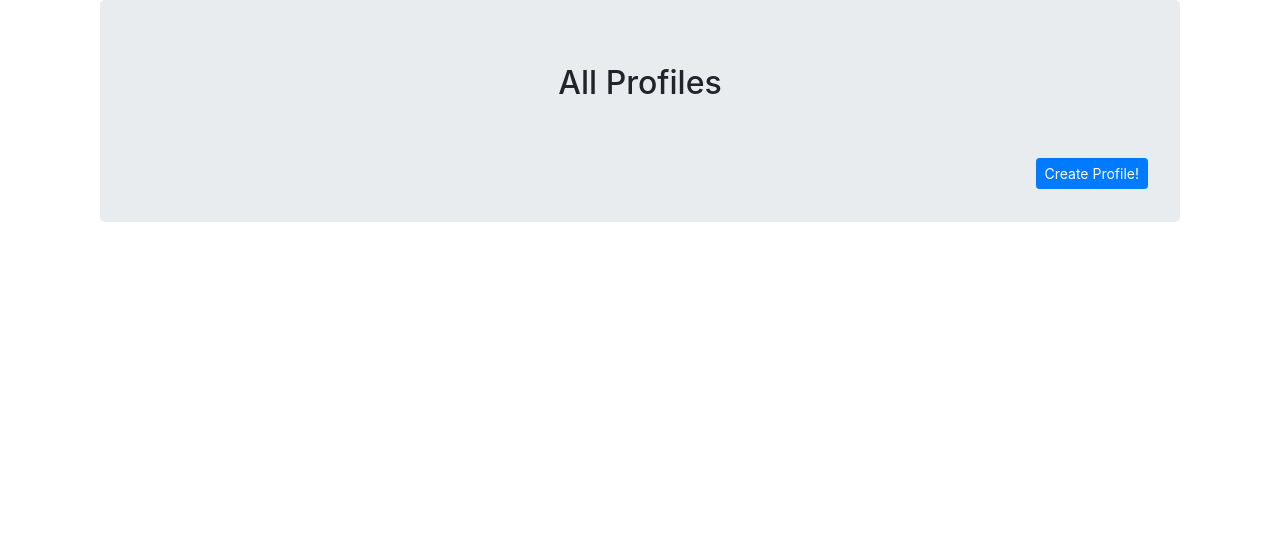
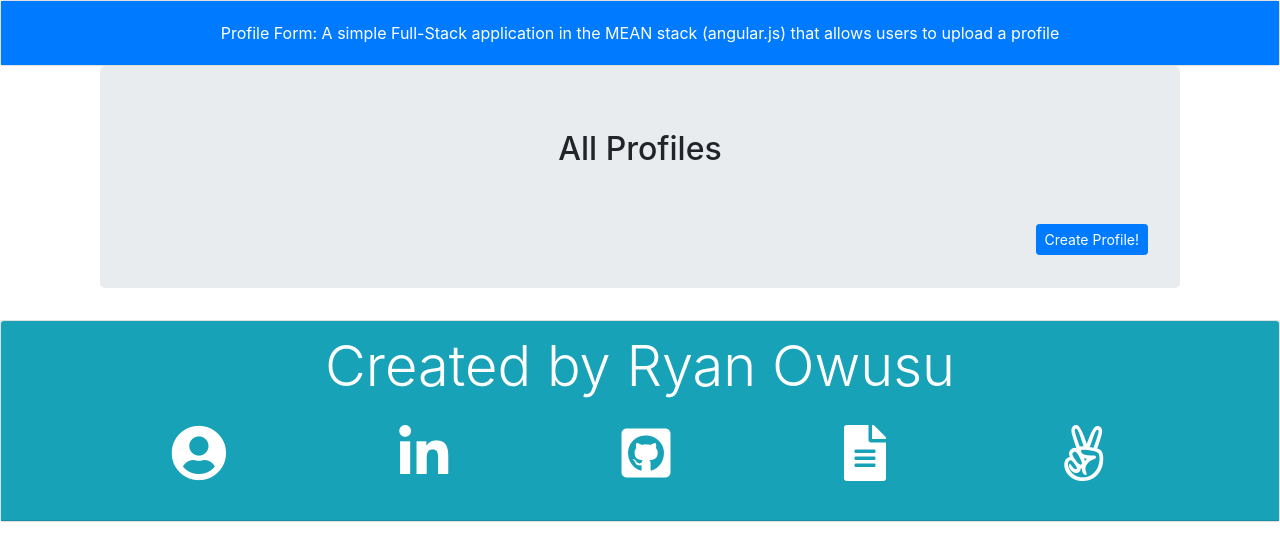
Before and after one commit to rnowusu/profile-form, a website: page front_end/index.html in a window 1280 px wide. Drawn offline with nearby package versions, Linux system fonts and the light colour scheme; some packages are replaced by stand-ins of ours; no server answers.

Commit message:
added font awesome cdn, commented out more log statements, to be erased later, added personal links to github, personal site, linkedin, etc. Also changed routes file put request to store req.file.location, instead of req.file.path since we are storing the file online, instead of storing it locally.

```diff
--- a/front_end/index.html
+++ b/front_end/index.html
@@ -7,9 +7,11 @@
     <script src="http://ajax.googleapis.com/ajax/libs/angularjs/1.5.10/angular.min.js"></script>
     <script src="https://code.angularjs.org/1.5.0/angular-route.min.js"></script>
     <script src="https://ajax.googleapis.com/ajax/libs/angularjs/1.5.0/angular-animate.js"></script>
-    <!-- Bootstrap  -->
+    <!-- Bootstrap/jquery/Fontawesome  -->
     <link rel="stylesheet" href="https://stackpath.bootstrapcdn.com/bootstrap/4.1.3/css/bootstrap.min.css" integrity="sha384-MCw98/SFnGE8fJT3GXwEOngsV7Zt27NXFoaoApmYm81iuXoPkFOJwJ8ERdknLPMO" crossorigin="anonymous">
+    <script src="https://ajax.googleapis.com/ajax/libs/jquery/2.1.1/jquery.min.js"></script>
     <script src="https://stackpath.bootstrapcdn.com/bootstrap/4.1.3/js/bootstrap.min.js" integrity="sha384-ChfqqxuZUCnJSK3+MXmPNIyE6ZbWh2IMqE241rYiqJxyMiZ6OW/JmZQ5stwEULTy" crossorigin="anonymous"></script>
+    <link rel="stylesheet" href="https://use.fontawesome.com/releases/v5.0.13/css/all.css" integrity="sha384-DNOHZ68U8hZfKXOrtjWvjxusGo9WQnrNx2sqG0tfsghAvtVlRW3tvkXWZh58N9jp" crossorigin="anonymous">
     <!-- Angular Module / Lists-->
     <script src="./angular/module.js" charset="utf-8"></script>
     <script src="./lists/countries.js" charset="utf-8"></script>
@@ -41,10 +43,38 @@
   </head>
   <body ng-app="myApp">
     <!-- Hello World! From index.html :) -->
+    <div class="card">
+        <div class="card-body bg-primary text-white text-center">
+          Profile Form: A simple Full-Stack application in the MEAN stack (angular.js) that allows users to upload a profile
+        </div>
+    </div>
+
     <div class="container">
 
       <ng-view></ng-view>
 
     </div>
+
+    <div class="card">
+      <div class="card-header bg-info text-white text-center">
+        <span class="display-4">
+          Created by Ryan Owusu
+        </span>
+
+
+        <div class="container d-flex" style="list-style-type:none;">
+          <li class="card-body text-white display-4"><a style="color:white" target="_blank" class="linked" href="https://rnowusu.github.io/"><i class="fas fa-user-circle"></i></a></li>
+
+          <li class="card-body text-white display-4"><a style="color:white" target="_blank" class="linked" href="https://www.linkedin.com/in/ryan-owusu/"><i class="fab fa-linkedin-in"></i></a></li>
+
+          <li class="card-body text-white display-4"><a style="color:white" target="_blank" href="https://github.com/rnowusu"><i class="fab fa-github-square"></i></a></li>
+
+          <li class="card-body text-white display-4"><a style="color:white" target="_blank" href="https://rnowusu.github.io/documents/resume_pdf.pdf"><i class="fas fa-file-alt"></i></a></li>
+
+          <li class="card-body text-white display-4"><a style="color:white" target="_blank" href="https://angel.co/ryan-owusu"><i class="fab fa-angellist"></i></a></li>
+
+        </div>
+      </div>
+    </div>
   </body>
 </html>
```
Also changed, not shown: routes/route.js (+6 -6 lines), uploads/2018-08-24T23:49:00.492Z_me.jpeg (deleted).
